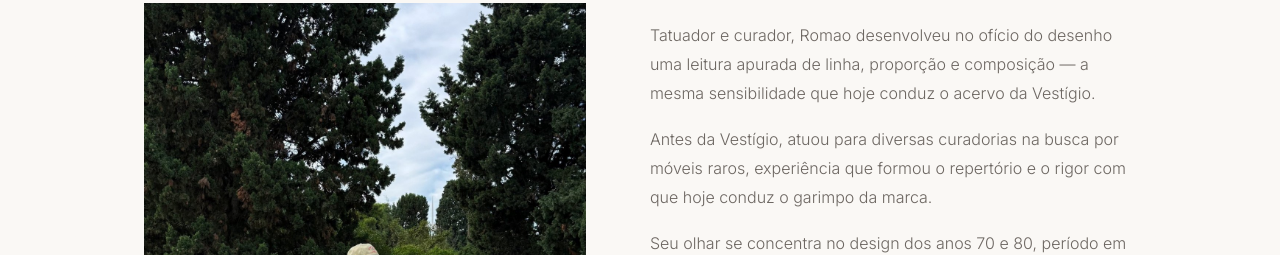
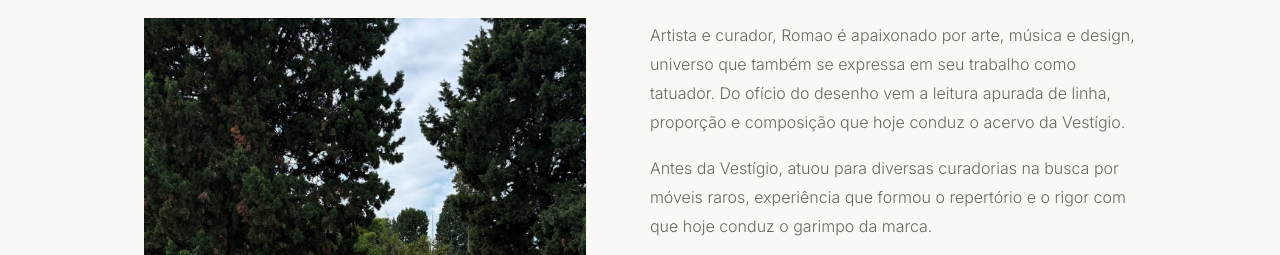
Before and after one commit to guilherme69857-collab/vestigio, a plain HTML site: page curadores.html in a window 1280 px wide. Shown: the part 483-738 px from the top of the page. Drawn offline with Linux system fonts and the light colour scheme.

Commit message:
Atualiza abertura do texto do Romao

```diff
--- a/curadores.html
+++ b/curadores.html
@@ -53,9 +53,10 @@
             <p class="curator-role">Curadoria &middot; Garimpo</p>
             <h2><a class="curator-name-link" href="https://www.instagram.com/_________romao/" target="_blank" rel="noopener">Romao</a></h2>
             <p>
-              Tatuador e curador, Romao desenvolveu no ofício do desenho uma leitura
-              apurada de linha, proporção e composição — a mesma sensibilidade que
-              hoje conduz o acervo da Vestígio.
+              Artista e curador, Romao é apaixonado por arte, música e design,
+              universo que também se expressa em seu trabalho como tatuador. Do
+              ofício do desenho vem a leitura apurada de linha, proporção e
+              composição que hoje conduz o acervo da Vestígio.
             </p>
             <p>
               Antes da Vestígio, atuou para diversas curadorias na busca por móveis
```
